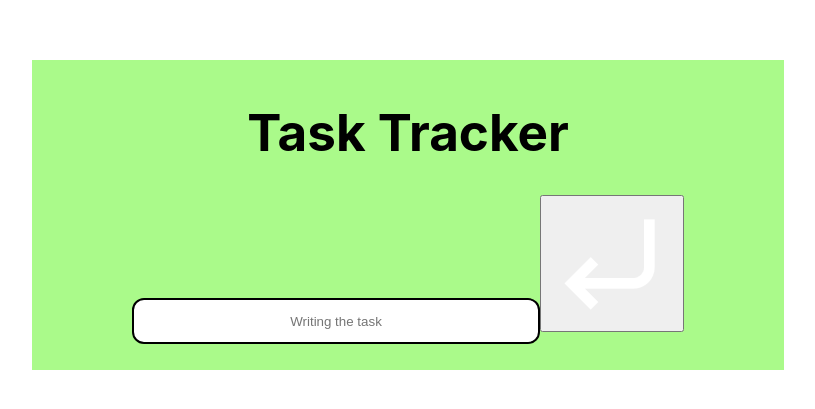
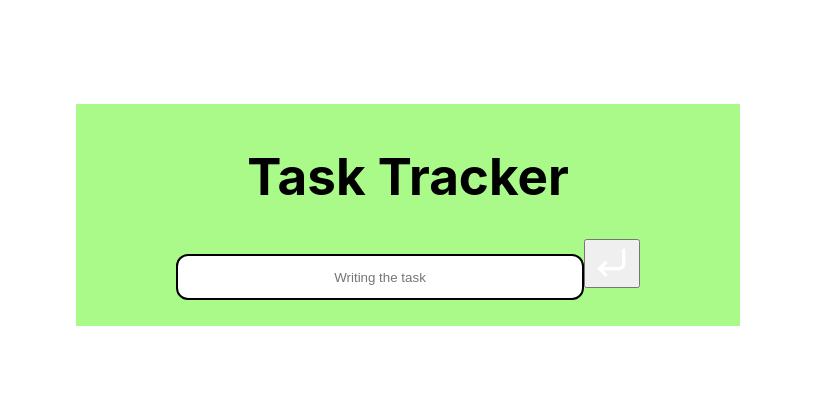
Before and after one commit to jfernandezcl/task-tracker, a React (Vite) app: page / in a window 1280 px wide. Shown: the part 185-594 px from the top of the page, without its empty margins (232-1047 px from the left). Built offline with nearby package versions, Linux system fonts and the light colour scheme.

Commit message:
new styles

```diff
--- a/src/styles/TaskForm.css
+++ b/src/styles/TaskForm.css
@@ -9,6 +9,8 @@
   text-align: center;
 }
 
-.button-save {
-
+.button-save img{
+  width: 40px;
+  height: 40px;
+  cursor: pointer;
 }
```
